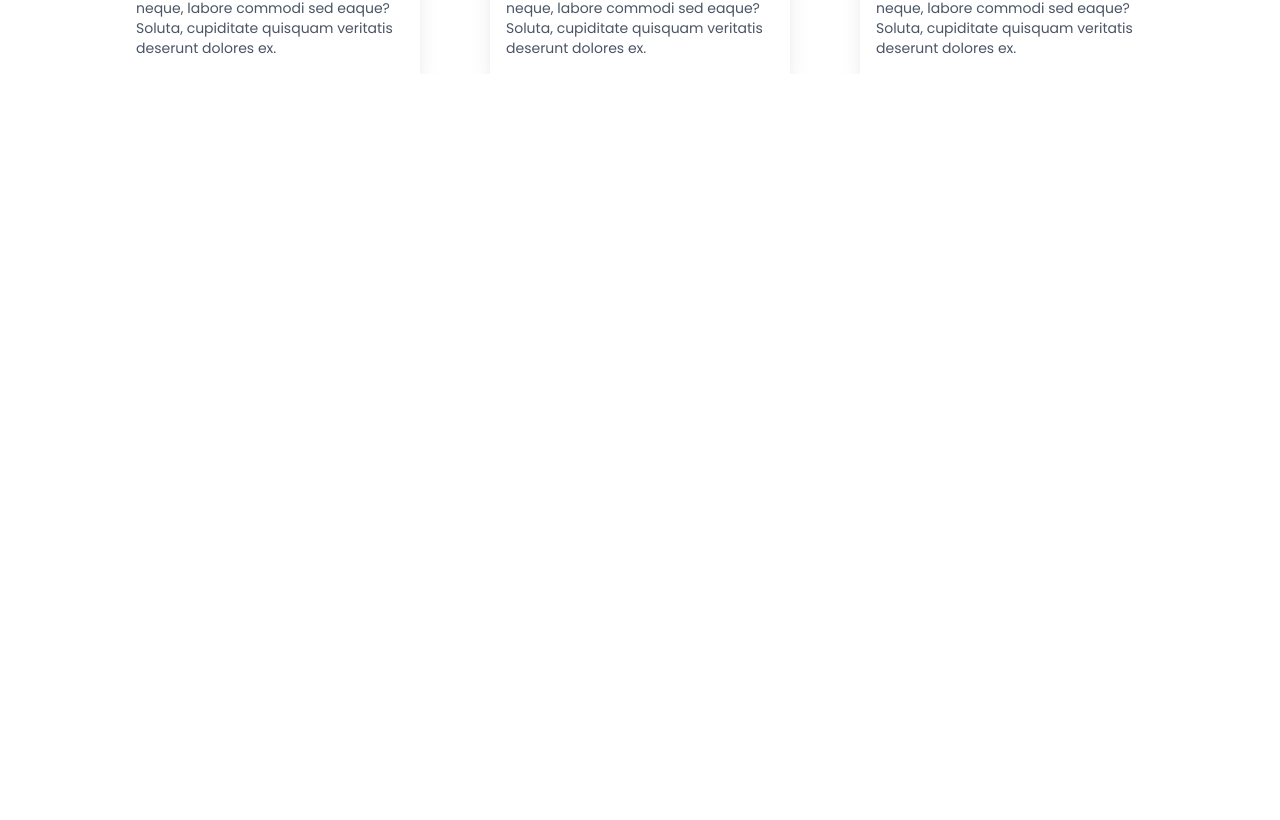
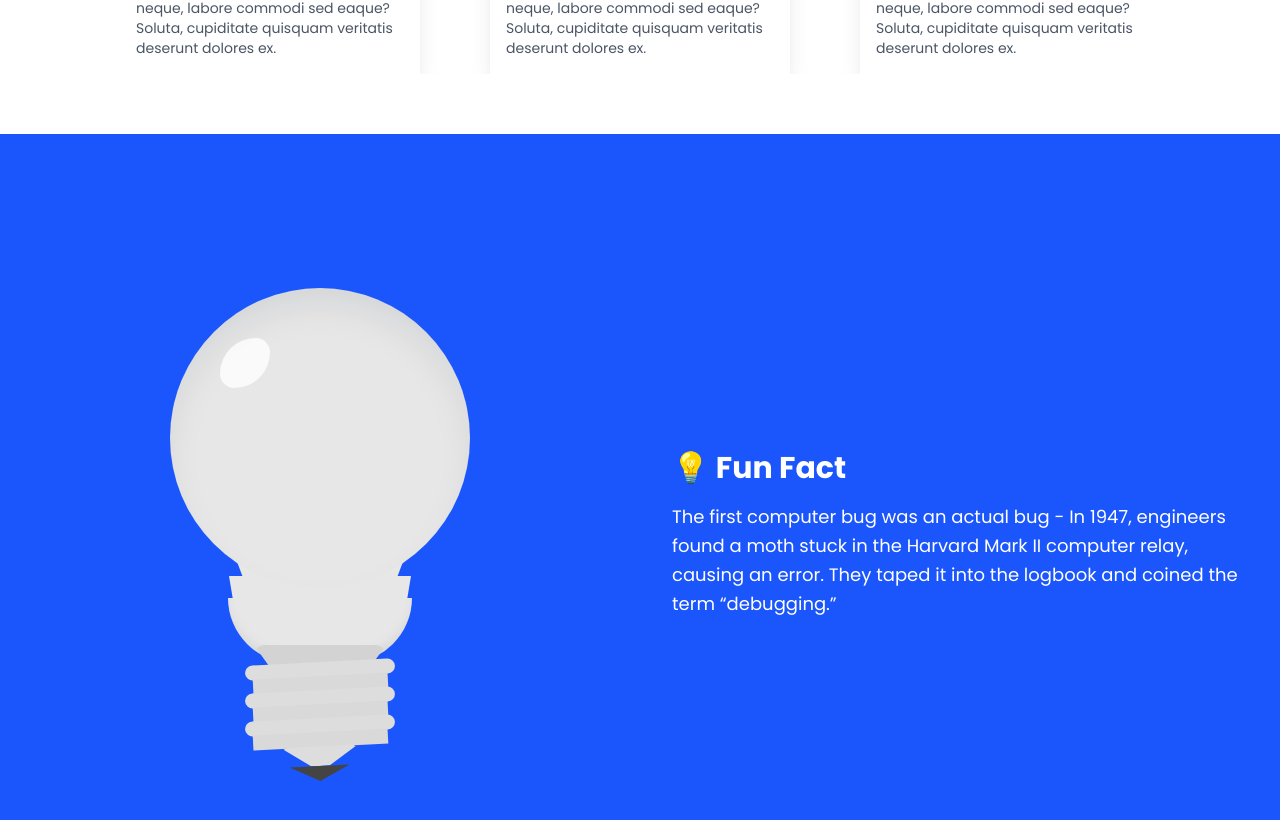
Before and after one commit to hadedeji10k/nacomes-fe, a React (Vite) app: page / in a window 1280 px wide. Shown: the part 1632-2452 px from the top of the page. Before the commit the page ends 1766 px from the top, so only its background shows below. Built offline with nearby package versions, Linux system fonts and the light colour scheme; a web font is replaced by a local one.

Commit message:
Fun fact component added

```diff
--- a/src/App.jsx
+++ b/src/App.jsx
@@ -1,6 +1,7 @@
 import AboutNacomesHero from "./components/AboutNacomesHero";
 import MeetLecturers from "./components/MeetLecturers";
 import RecentPublications from "./components/RecentPublications";
+import FunFact from "./components/FunFact";
 
 function App() {
   return (
@@ -8,6 +9,7 @@ function App() {
       <AboutNacomesHero />
       <MeetLecturers />
       <RecentPublications />
+      <FunFact />
     </>
   );
 }
--- /dev/null
+++ b/src/components/FunFact.jsx
@@ -0,0 +1,81 @@
+import React, { useState, useEffect, useRef } from "react";
+import "../index.css";
+
+const FunFact = () => {
+  const [turnOn, setTurnOn] = useState(false);
+  const bulbRef = useRef(null);
+
+  // Detect when the bulb section is visible
+  useEffect(() => {
+    const observer = new IntersectionObserver(
+      ([entry]) => {
+        if (entry.isIntersecting) {
+          setTurnOn(true); // Turn on when visible
+        } else {
+          setTurnOn(false); // Turn off when not visible
+        }
+      },
+      { threshold: 0.99 } // At least 50% in view
+    );
+
+    if (bulbRef.current) {
+      observer.observe(bulbRef.current);
+    }
+
+    return () => {
+      if (bulbRef.current) {
+        observer.unobserve(bulbRef.current);
+      }
+    };
+  }, []);
+
+  return (
+    <div className="min-h-screen flex items-center justify-center  bg-(--light-blue) text-white ">
+      {/* Left: Bulb section */}
+      <div
+        ref={bulbRef}
+        className={`w-1/2 flex items-center justify-center ${
+          turnOn ? "block" : "block night"
+        }`}
+      >
+        <div className="container">
+          <div className="bulb-light">
+            <div id="light" />
+
+            <div id="bulb">
+              <div className="bulb-top">
+                <div className="reflection" />
+              </div>
+              <div className="bulb-middle-1" />
+              <div className="bulb-middle-2" />
+              <div className="bulb-middle-3" />
+              <div className="bulb-bottom" />
+            </div>
+
+            <div id="base">
+              <div className="screw-top" />
+              <div className="screw-a" />
+              <div className="screw-b" />
+              <div className="screw-a" />
+              <div className="screw-b" />
+              <div className="screw-a" />
+              <div className="screw-b" />
+              <div className="screw-c" />
+              <div className="screw-d" />
+            </div>
+          </div>
+        </div>
+      </div>
+
+      {/* Right: Fun Fact section */}
+      <div className="w-1/2 p-8">
+        <h1 className="text-3xl font-bold mb-4">💡 Fun Fact</h1>
+        <p className="text-lg leading-relaxed">
+          The first computer bug was an actual bug - In 1947, engineers found a moth stuck in the Harvard Mark II computer relay, causing an error. They taped it into the logbook and coined the term “debugging.”
+        </p>
+      </div>
+    </div>
+  );
+};
+
+export default FunFact;
--- a/src/index.css
+++ b/src/index.css
@@ -20,3 +20,259 @@
   --light-peach: #fff8f8;
   --orange: #ff8040;
 }
+
+
+.bulb-light {
+  position: relative;
+  border: 0;
+  background: transparent;
+  margin: 0 auto !important;
+  padding: 0 !important;
+  cursor: pointer;
+  display: block;
+  z-index: 1;
+}
+
+#light {
+  -moz-opacity: 0;
+  -khtml-opacity: 0;
+  opacity: 0;
+  position: absolute;
+  top: 5px;
+  left: 0;
+  right: 0;
+  box-shadow: 0px 0px 500px rgba(255, 210, 00, 1),
+    inset 0px 0px 500px 90px rgba(255, 210, 00, 0.42);
+  -moz-box-shadow: 0px 0px 500px rgba(255, 210, 00, 1),
+    inset 0px 0px 500px 90px rgba(255, 210, 00, 0.42);
+  -webkit-box-shadow: 0px 0px 500px rgba(255, 210, 00, 1),
+    inset 0px 0px 500px 90px rgba(255, 210, 00, 0.42);
+  -moz-border-radius: 999px;
+  -webkit-border-radius: 999px;
+  -khtml-border-radius: 999px;
+  border-radius: 999px;
+  width: 290px;
+  height: 290px;
+  background: none;
+  margin: 0 auto;
+  text-align: center;
+  z-index: 2;
+}
+
+#bulb {
+  opacity: 1;
+  z-index: 3;
+}
+
+.bulb-top {
+  position: relative;
+  border: 0;
+  width: 300px;
+  height: 300px;
+  margin: 0 auto;
+  padding: 0;
+  -moz-border-radius: 999px;
+  -webkit-border-radius: 999px;
+  -khtml-border-radius: 999px;
+  border-radius: 999px;
+  background: #e7e7e7;
+  box-shadow: inset 0px 10px 15px -5px rgba(10, 30, 60, 0.1);
+  -moz-box-shadow: inset 0px 10px 15px -5px rgba(10, 30, 60, 0.1);
+  -webkit-box-shadow: inset 0px 20px 40px -10px rgba(10, 30, 60, 0.1);
+}
+
+.reflection {
+  position: absolute;
+  top: 50px;
+  left: 50px;
+  background: rgba(255, 255, 255, 0.8);
+  width: 50px;
+  height: 50px;
+  -moz-border-radius: 999px 400px;
+  -webkit-border-radius: 999px 400px;
+  -khtml-border-radius: 999px 400px;
+  border-radius: 999px 400px;
+}
+
+.bulb-middle-1 {
+  margin: -75px auto 0 auto;
+  width: 190px;
+  height: 0;
+  border-left: 35px solid transparent;
+  border-right: 35px solid transparent;
+  border-top: 55px solid #e7e7e7;
+}
+
+.bulb-middle-2 {
+  margin: -22px auto 0 auto;
+  width: 178px;
+  height: 0;
+  border-left: 19px solid transparent;
+  border-right: 19px solid transparent;
+  border-top: 50px solid #e7e7e7;
+}
+
+.bulb-middle-3 {
+  margin: -20px auto 0 auto;
+  width: 182px;
+  height: 0;
+  border-left: 5px solid transparent;
+  border-right: 5px solid transparent;
+  border-top: 30px solid #e7e7e7;
+}
+
+.bulb-bottom {
+  width: 184px;
+  height: 65px;
+  margin: -8px auto 0 auto;
+  padding: 0;
+  -moz-border-radius: 0 0 999px 999px;
+  -webkit-border-radius: 0 0 999px 999px;
+  -khtml-border-radius: 0 0 999px 999px;
+  border-radius: 0 0 999px 999px;
+  background: #e7e7e7;
+  box-shadow: inset 0px -10px 14px -7px rgba(10, 30, 60, 0.1);
+  -moz-box-shadow: inset 0px -10px 14px -7px rgba(10, 30, 60, 0.1);
+  -webkit-box-shadow: inset 0px -10px 14px -7px rgba(10, 30, 60, 0.1);
+}
+
+#base {
+  position: relative;
+  z-index: 2;
+}
+
+.screw-top {
+  margin: -18px auto -4px auto;
+  padding: 0;
+  width: 132px;
+  height: 0;
+  border-left: 15px solid transparent;
+  border-right: 15px solid transparent;
+  border-top: 21px solid #d3d3d3;
+  -moz-border-radius: 999px;
+  -webkit-border-radius: 999px;
+  -khtml-border-radius: 999px;
+  border-radius: 999px;
+}
+
+.screw-a {
+  background: #ddd;
+  width: 150px;
+  height: 15px;
+  -moz-border-radius: 999px;
+  -webkit-border-radius: 999px;
+  -khtml-border-radius: 999px;
+  border-radius: 999px;
+  margin: -1px auto 0px;
+  padding: 0;
+  transform: rotate(-3deg);
+  -ms-transform: rotate(-3deg);
+  -webkit-transform: rotate(-3deg);
+  /*
+  box-shadow: inset 0px -2px 10px 0px rgba(10,30,60,0.2),
+    inset -20px 0px 60px -20px rgba(0,0,0,0.5);
+  -moz-box-shadow: inset 0px -2px 10px 0px rgba(10,30,60,0.2),
+    inset -20px 0px 60px -20px rgba(0,0,0,0.5);
+  -webkit-box-shadow: inset 0px -2px 10px 0px rgba(10,30,60,0.2),
+    inset -20px 0px 60px -20px rgba(0,0,0,0.5);
+  */
+}
+
+.screw-b {
+  background: #d9d9d9;
+  width: 135px;
+  height: 15px;
+  margin: -1px auto 0px;
+  padding: 0;
+  transform: rotate(-3deg);
+  -ms-transform: rotate(-3deg);
+  -webkit-transform: rotate(-3deg);
+  /*
+  box-shadow: inset -15px 0px 55px -20px rgba(0,0,0,0.5);
+  -moz-box-shadow: inset -15px 0px 55px -20px rgba(0,0,0,0.5);
+  -webkit-box-shadow: inset -15px 0px 55px -20px rgba(0,0,0,0.5);
+  */
+}
+
+.screw-c2 {
+  background: #ddd;
+  width: 135px;
+  height: 20px;
+  margin: -1px auto 0px;
+  padding: 0;
+  -moz-border-radius: 0 0 999px 999px;
+  -webkit-border-radius: 0 0 999px 999px;
+  -khtml-border-radius: 0 0 999px 999px;
+  border-radius: 0 0 999px 999px;
+  transform: rotate(-3deg);
+  -ms-transform: rotate(-3deg);
+  -webkit-transform: rotate(-3deg);
+}
+
+.screw-c {
+  margin: -1px auto 0px;
+  padding: 0;
+  width: 78px;
+  height: 0;
+  border-left: 30px solid transparent;
+  border-right: 30px solid transparent;
+  border-top: 20px solid #ddd;
+  -moz-border-radius: 8px;
+  -webkit-border-radius: 8px;
+  -khtml-border-radius: 8px;
+  border-radius: 8px;
+  transform: rotate(-3deg);
+  -ms-transform: rotate(-3deg);
+  -webkit-transform: rotate(-3deg);
+}
+
+.screw-d {
+  margin: 0 auto;
+  padding: 0;
+  width: 15px;
+  height: 0;
+  border-left: 30px solid transparent;
+  border-right: 30px solid transparent;
+  border-top: 15px solid #444;
+  transform: rotate(-3deg);
+  -ms-transform: rotate(-3deg);
+  -webkit-transform: rotate(-3deg);
+}
+
+.night #light {
+  -moz-opacity: 1;
+  -khtml-opacity: 1;
+  opacity: 1;
+}
+
+body,
+.bulb-top,
+.bulb-bottom {
+  -webkit-transition: background 0.5s ease-in-out;
+  -moz-transition: background 0.5s ease-in-out;
+  -o-transition: background 0.5s ease-in-out;
+  transition: background 0.5s ease-in-out;
+}
+
+.bulb-middle-1,
+.bulb-middle-2,
+.bulb-middle-3 {
+  -webkit-transition: border 0.5s ease-in-out;
+  -moz-transition: border 0.5s ease-in-out;
+  -o-transition: border 0.5s ease-in-out;
+  transition: border 0.5s ease-in-out;
+}
+
+.night .bulb-top,
+.night .bulb-bottom {
+  background: #fe3;
+}
+.night .bulb-middle-1 {
+  border-top: 55px solid #fe3;
+}
+.night .bulb-middle-2 {
+  border-top: 50px solid #fe3;
+}
+.night .bulb-middle-3 {
+  border-top: 30px solid #fe3;
+}
```
Also changed, not shown: 1 other file (tests, documents, lock files or other folders).
